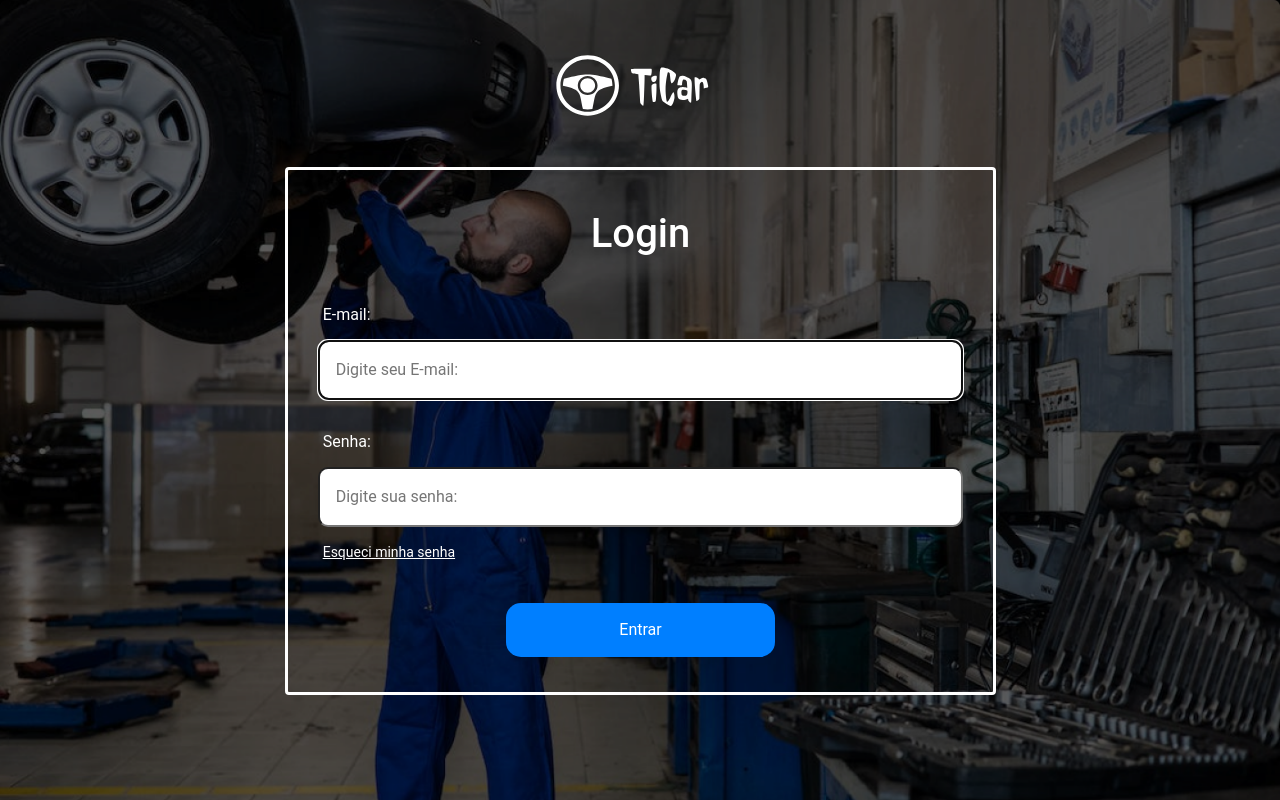
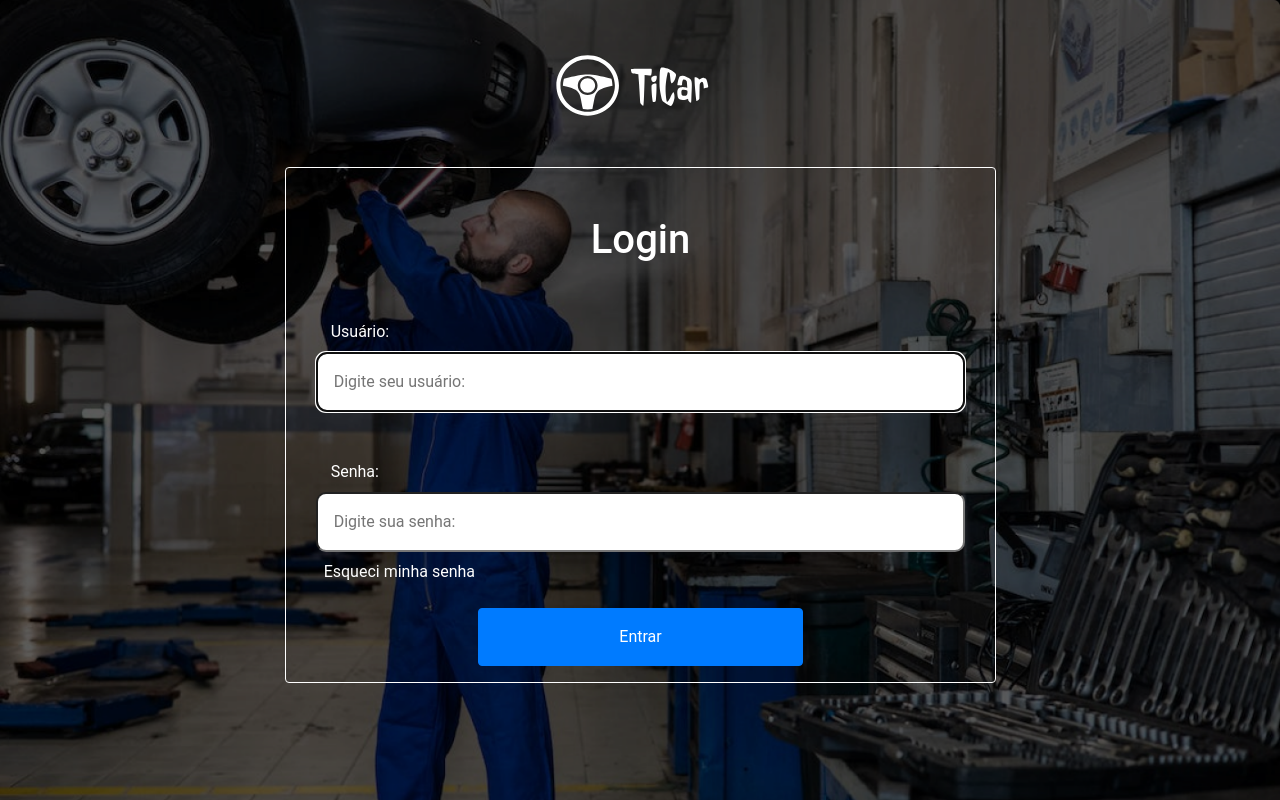
Before and after one commit to Allysson1/Sistema-Gerenciador-de-Oficinas, a PHP site: page / in a window 1280 px wide. Run offline with PHP 8.4, Linux system fonts and the light colour scheme.

Commit message:
fix
melhoria no processo de login com retorno de erros para o cliente, deleta código css desnecessário

```diff
--- a/css/style.css
+++ b/css/style.css
@@ -7,6 +7,11 @@ html {
 body {
   font-family: "Roboto", sans-serif;
 }
+
+button{
+  background-color: #007fff;
+}
+
 
 input {
   background-color: #000;
@@ -104,9 +109,10 @@ a:hover {
   margin: 35px;
 }
 
-.botaoLogin:hover {
+.botaoLogin:hover{
   background-color: #0070e0;
 }
+
 
 /* tela de cadastro de Usuarios/funcionarios - Allysson */
 
@@ -133,11 +139,6 @@ a:hover {
   .TelaLogin {
     background-image: url("../images/background-tablet.png");
   }
-
-  .TICar {
-    font-family: monospace;
-    font-size: 4rem;
-  }
 }
 
 /* Large devices (desktops, 992px and up) - Allysson*/
@@ -147,12 +148,6 @@ a:hover {
   .TelaLogin {
     background-image: url("../images/background-desktop.png");
   }
-
-  .TICar {
-    font-family: monospace;
-    font-size: 4rem;
-  }
-
   /* tela de visualiza usuários - Allysson*/
   .TabelaUsuario {
     overflow-x: hidden;
@@ -165,11 +160,6 @@ a:hover {
   .TelaLogin {
     background-image: url("../images/background-desktop.png");
     background-size: repeat-y;
-  }
-
-  .TICar {
-    font-family: monospace;
-    font-size: 5rem;
   }
 
   /* tela de visualiza usuários - Allysson*/
--- a/utils/message.php
+++ b/utils/message.php
@@ -1,10 +1,18 @@
 <?php
+
+    if(!isset($_SESSION)){
+        session_start();
+    }
+
     if(isset($_SESSION['message'])) :
 ?>
-
-    <div class="alert alert-warning alert-dismissible fade show" role="alert">
-        <strong>Ei!</strong> <?= $_SESSION['message']; ?>
-        <button type="button" class="btn btn-primary" data-bs-dismiss="alert" label="Close"></button>
+    <link rel="stylesheet" href="../css/style.css">
+    <div class=" d-flex justify-content-center col-12 pt-5">
+        <div class="alert fade show col-6" role="alert">
+            <div class="d-flex justify-content-center">
+                <?= $_SESSION['message']; ?>
+            </div>
+        </div>
     </div>
 
 <?php
--- a/views/V_VisualizaUsuarios.php
+++ b/views/V_VisualizaUsuarios.php
@@ -1,5 +1,4 @@
 <?php
-    session_start();
     require '../utils/conexao.php';
 ?>
 
@@ -74,7 +73,7 @@
                                             <td class=""><?= $funcionario['usuario'];?></td>
                                             <td class=""><?= $funcionario['email'];?></td>
                                             <td class="">
-                                            <form action="Code_Usuario.php" method="POST" class="d-inline">
+                                                <form action="../models/Code_Usuario.php" method="POST" class="d-inline">
 
                                                     <a href="../views/V_EditaUsuario.php?idUsuario=<?= $funcionario['idUsuario'];?>"
                                                     class="m-1 btn btn-info btn-sm">Visualizar</a>
@@ -89,7 +88,7 @@
                                     }
                                 }
                                 else{
-                                echo "<h5> Nenhum aluno cadastrado </h5>";
+                                    echo "<h5> Nenhum funcionário cadastrado </h5>";
                                 }
                             ?>
 
--- a/views/V_cadastraUsuario.php
+++ b/views/V_cadastraUsuario.php
@@ -1,7 +1,6 @@
 <?php
     include('../utils/protect.php');
 ?>
-
 <!DOCTYPE html>
 <html lang="pt-BR">
     <head>
@@ -33,9 +32,7 @@ include('../utils/protect.php');
 
                 <?php include ('../utils/message.php'); ?>
 
-
                 <form action="../models/Code_Usuario.php" method="POST" class="ml-3 ml-md-3 ml-lg-3 col-12 col-lg-12">
-
 
                     <div class=" col-12 col-md-6 float-md-left">
                         <label class="col-12 col-md-12 mt-5 mt-md-5"
--- a/views/V_redefineSenha.php
+++ b/views/V_redefineSenha.php
@@ -22,7 +22,6 @@
     <!-- formulário de login -->
     <main class="mt-5 col-12 col-sm-12 col-md-12 col-lg-12 row justify-content-center">
 
-        <?php include ('../utils/message.php'); ?>
 
         <form action="../models/Code_redefine_Senha.php" method="POST" class="ml-3 ml-md-3 ml-lg-3 col-12 col-lg-7 row formLogin border border-white rounded justify-content-center">
             <h1 class="p-5">Redefinição de Senha</h1>
@@ -33,7 +32,7 @@
             <input class="col-12 p-3 textBox textBoxLogin" name="senha" type="password" placeholder="Digite sua senha:"/>
             <label class="col-12 mt-5" for="password">Confirme a Nova Senha:</label>
             <input class="col-12 p-3 textBox textBoxLogin" name="confSenha" type="password" placeholder="Digite novamente sua senha:"/>
-
+            <?php include ('../utils/message.php'); ?>
             <button class="col-6 m-5 p-3 btn btn-primary" type="submit" name="Redefinir_Senha">Confirmar</button>
 
         </form>
--- a/views/index.php
+++ b/views/index.php
@@ -13,29 +13,21 @@
     <body class="TelaLogin container-fluid row justify-content-center">
 
         <div class="row mt-5 pt-md-5 pt-lg-0">
-        <img class="pt-4 pl-4" src="../images/logo.svg" alt="imagem de um volande de carro simples">
+        <img class="pt-4 pl-4" src="../images/logo.svg" alt="imagem de um volande de carro simples, com o nome Ti Car escrito ao lado">
         </div>
-
-
         <!-- formulário de login -->
         <main class="mt-5 col-12 col-sm-12 col-md-12 col-lg-12 row justify-content-center">
 
+            <form action="../models/Code_Login.php" method="POST" class="ml-3 ml-md-3 ml-lg-3 col-12 col-lg-7 row formLogin border border-white rounded justify-content-center">
+                <h1 class="p-5">Login</h1>
+                <label class="col-12" for="text">Usuário:</label>
+                <input class="col-12 p-3 textBoxLogin" name="usuario" type="text" placeholder="Digite seu usuário:" autofocus="true"/>
+                <label class="col-12 mt-5" for="password">Senha:</label>
+                <input class="col-12 p-3 textBoxLogin" name="senha" type="password" placeholder="Digite sua senha:"/>
+                <a class="col-12 p-2" href="../views/V_redefineSenha.php">Esqueci minha senha</a>
                 <?php include ('../utils/message.php'); ?>
-        <form action="../models/Code_Login.php" method="POST" class="ml-3 ml-md-3 ml-lg-3 col-12 col-lg-7 row formLogin rounded justify-content-center">
-            <h1 class="textLogin">Login</h1>
-
-            <label class="col-12 legenBoxLogin" for="text">E-mail:</label>
-            <input class="col-12 p-3 textBoxLogin" name="usuario" type="text" placeholder="Digite seu E-mail:" autofocus="true"/>
-            <label class="col-12 legenBoxSenha" for="password">Senha:</label>
-            <input class="col-12 p-3 textBoxLogin" name="senha" type="password" placeholder="Digite sua senha:"/>
-            <a class="col-12 esqueciBoxLogin" href="../views/V_redefineSenha.php"><u>Esqueci minha senha</u></a>
-
-            <button class="col-5 botaoLogin" type="submit" name="login">Entrar</button>
-
+                <button class="col-6 m-3 p-3 btn btn-primary" type="submit" name="login">Entrar</button>
             </form>
-
         </main>
-
-
     </body>
 </html>
```
Also changed, not shown: models/Code_Login.php (+13 -15 lines), models/Code_redefine_Senha.php (+23 -5 lines), utils/protect.php (+6 -8 lines). Lines whose indentation alone changed are shown as unchanged.
